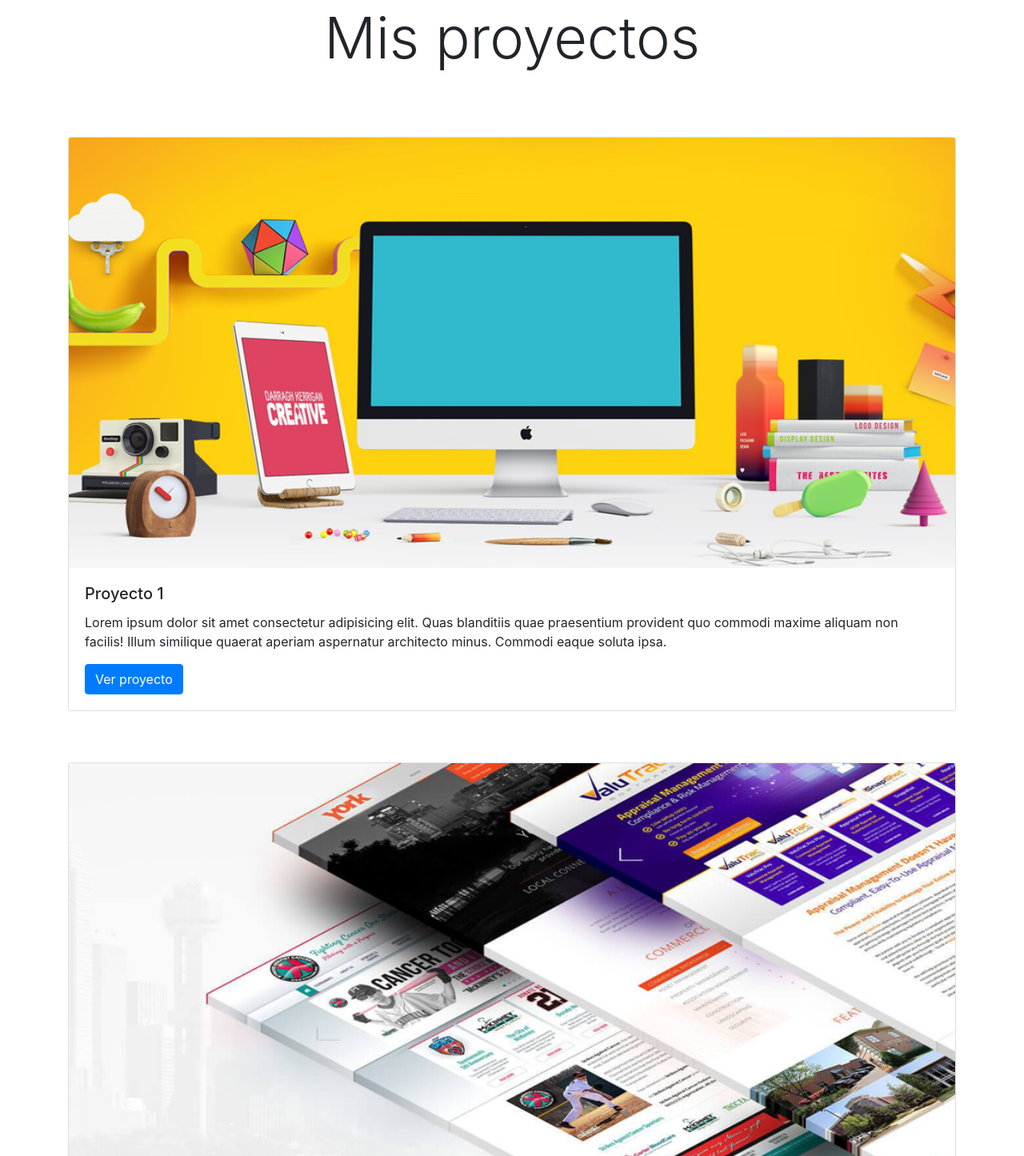
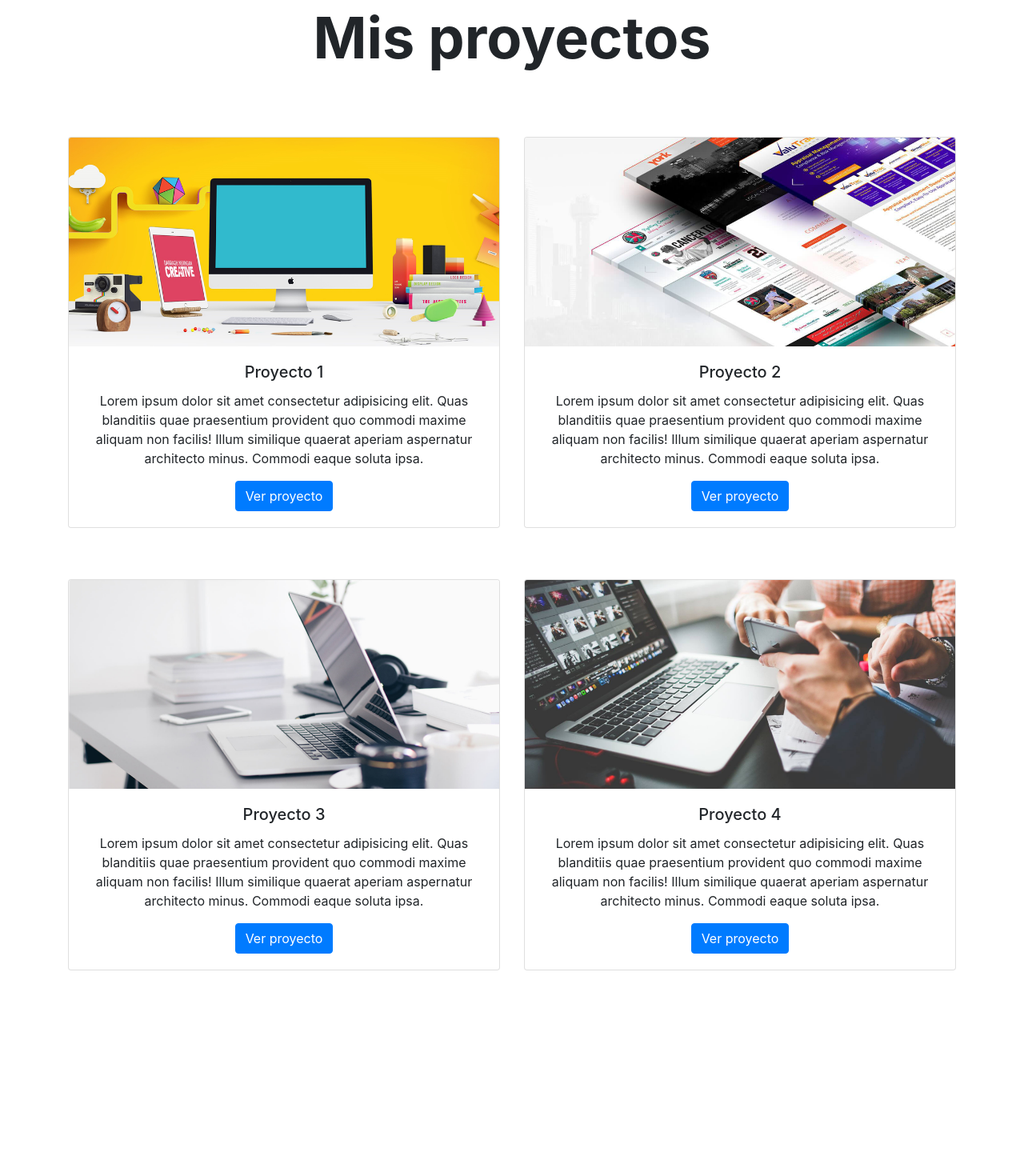
Before and after one commit to leonmezu1/Working-with-Bootstrap, a plain HTML site: page index.html in a window 1280 px wide. Shown: the part 1060-2505 px from the top of the page at 80% size. After the commit the page ends 2305 px from the top, so only its background shows below. Drawn offline with nearby package versions, Linux system fonts and the light colour scheme.

Commit message:
Made  some progress in the grids

```diff
--- a/index.html
+++ b/index.html
@@ -69,9 +69,9 @@
   <!-- Mis proyectos-->
   <section class="proyectos">
     <div class="container">
-      <h1 class="display-3 my-5 text-center">Mis proyectos</h1>
-      <div class="row">
-        <div class="col-12">
+      <h1 class="display-3 my-5 text-center font-weight-bold">Mis proyectos</h1>
+      <div class="row text-md-center">
+        <div class="col-12 col-md-6">
           <div class="card">
             <img src="images/proyecto1.png" alt="Caption" class="card-img-top h-100 img-fluid">
             <div class="card-body">
@@ -81,7 +81,7 @@
             </div>
           </div>
         </div>
-        <div class="col-12">
+        <div class="col-12 col-md-6">
           <div class="card">
             <img src="images/proyecto2.png" alt="Caption" class="card-img-top h-100 img-fluid">
             <div class="card-body">
@@ -91,7 +91,7 @@
             </div>
           </div>
         </div>
-        <div class="col-12">
+        <div class="col-12 col-md-6">
           <div class="card">
             <img src="images/proyecto3.png" alt="Caption" class="card-img-top h-100 img-fluid">
             <div class="card-body">
@@ -101,7 +101,7 @@
             </div>
           </div>
         </div>
-        <div class="col-12">
+        <div class="col-12 col-md-6">
           <div class="card">
             <img src="images/proyecto4.png" alt="Caption" class="card-img-top h-100 img-fluid">
             <div class="card-body">
```
